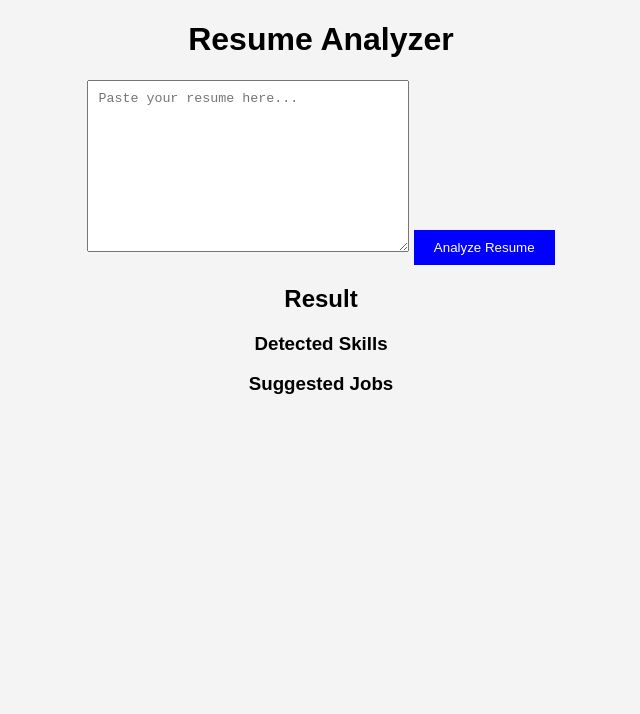
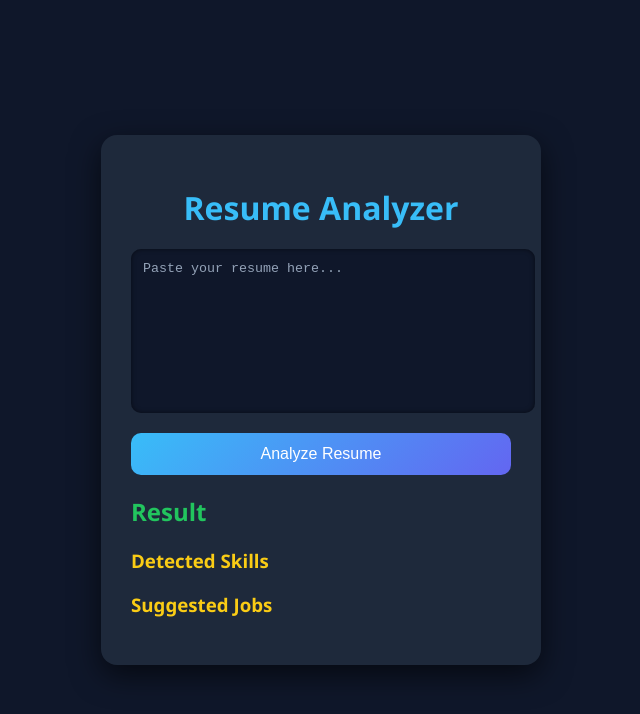
Before and after one commit to theycallmemore/resume-analyzer, a plain HTML site: page index.html in a window 1280 px wide. Shown: the whole page, without its empty margins (319-959 px from the left). Drawn offline with Linux system fonts and the light colour scheme.

Commit message:
Update style.css

```diff
--- a/style.css
+++ b/style.css
@@ -1,23 +1,101 @@
 body {
-  font-family: Arial;
-  text-align: center;
-  background: #f4f4f4;
+  margin: 0;
+  padding: 0;
+  font-family: 'Segoe UI', sans-serif;
+  background: #0f172a;
+  color: #e2e8f0;
+  display: flex;
+  justify-content: center;
+  align-items: center;
+  height: 100vh;
 }
 
-textarea {
-  width: 300px;
-  height: 150px;
-  padding: 10px;
+/* Main Card */
+.container {
+  background: #1e293b;
+  padding: 30px;
+  border-radius: 16px;
+  width: 380px;
+  box-shadow: 0 10px 30px rgba(0,0,0,0.6);
+  text-align: center;
 }
 
-button {
-  padding: 10px 20px;
-  background: blue;
-  color: white;
-  border: none;
-  cursor: pointer;
+/* Heading */
+h1 {
+  margin-bottom: 20px;
+  color: #38bdf8;
 }
 
+/* Textarea */
+textarea {
+  width: 100%;
+  height: 140px;
+  padding: 12px;
+  border-radius: 10px;
+  border: none;
+  outline: none;
+  resize: none;
+  background: #0f172a;
+  color: #e2e8f0;
+  box-shadow: inset 0 0 5px rgba(0,0,0,0.5);
+  margin-bottom: 15px;
+}
+
+textarea::placeholder {
+  color: #94a3b8;
+}
+
+/* Button */
+button {
+  width: 100%;
+  padding: 12px;
+  border: none;
+  border-radius: 10px;
+  background: linear-gradient(135deg, #38bdf8, #6366f1);
+  color: white;
+  font-size: 16px;
+  cursor: pointer;
+  transition: 0.3s;
+}
+
+button:hover {
+  transform: translateY(-2px);
+  box-shadow: 0 5px 15px rgba(56,189,248,0.4);
+}
+
+/* Result Box */
+.result-box {
+  margin-top: 20px;
+  text-align: left;
+}
+
+/* Headings */
+h2 {
+  margin-top: 15px;
+  color: #22c55e;
+}
+
+h3 {
+  margin-top: 15px;
+  color: #facc15;
+}
+
+/* Lists */
 ul {
   list-style: none;
+  padding: 0;
 }
+
+ul li {
+  background: #334155;
+  margin: 5px 0;
+  padding: 8px;
+  border-radius: 6px;
+}
+
+/* Score */
+#score {
+  font-size: 18px;
+  font-weight: bold;
+  color: #f87171;
+}
```
